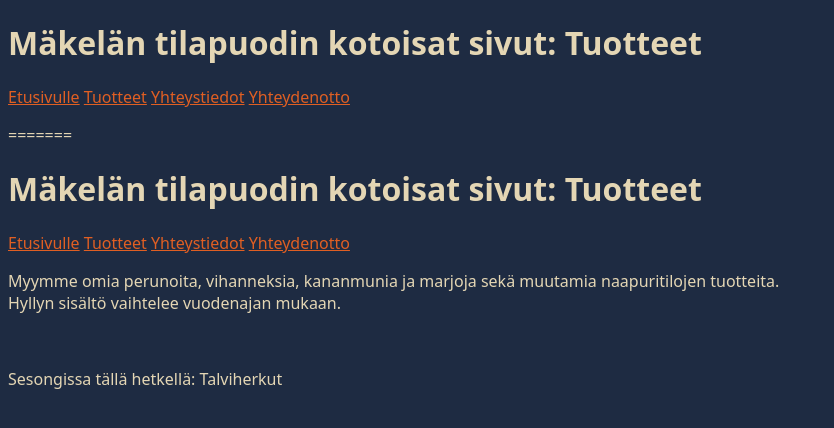
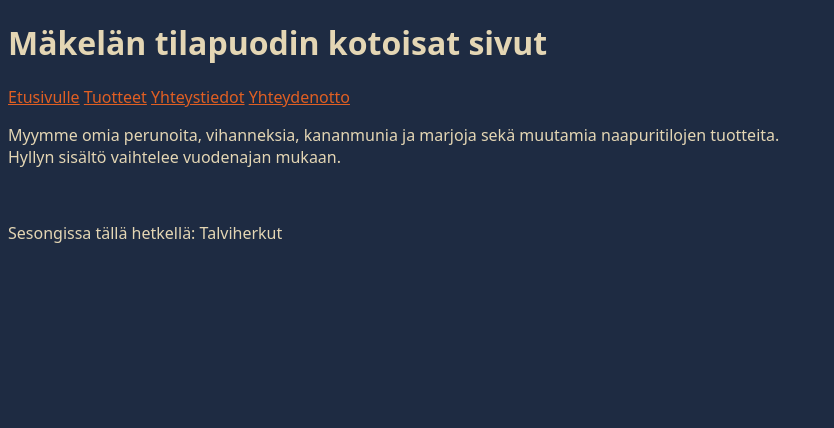
Before and after one commit to MrMikachu/Web, a plain HTML site: page E1/listing.html in a window 1280 px wide. Shown: the whole page, without its empty margins (0-834 px from the left). Drawn offline with Linux system fonts and the light colour scheme.

Commit message:
Kirjoitusvirheidenkorjaus

```diff
--- a/E1/listing.html
+++ b/E1/listing.html
@@ -7,15 +7,7 @@
     <meta name="viewport" content="width=device-width, initial-scale=1.0">
     <title>Tuotteet</title>
     </head>
-    <h1>Mäkelän tilapuodin kotoisat sivut: Tuotteet</h1>
-    <body>
-        <a  href="index.html">Etusivulle</a>
-        <a  href="listing.html">Tuotteet</a>
-        <a  href="about.html">Yhteystiedot</a>
-        <a  href="contact.html">Yhteydenotto</a>
-        <p>
-=======
-    <h1>Mäkelän tilapuodin kotoisat sivut: Tuotteet</h1>
+    <h1>Mäkelän tilapuodin kotoisat sivut</h1>
     <body >
         <a href="index.html">Etusivulle</a>
         <a href="listing.html">Tuotteet</a>
```
Also changed, not shown: E1/about.html (+1 -1 lines), E1/contact.html (+1 -1 lines), E1/index.html (+0 -12 lines).
